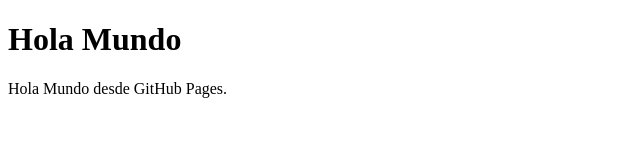
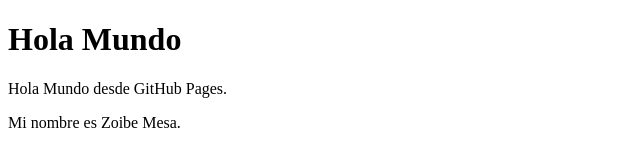
Before and after one commit to zoibe/hola-mundo-web, a plain HTML site: page index.html in a window 1280 px wide. Shown: the whole page, without its empty margins (0-640 px from the left). Drawn offline with Linux system fonts and the light colour scheme.

Commit message:
Update index.html

```diff
--- a/index.html
+++ b/index.html
@@ -7,5 +7,6 @@
 <body>
   <h1>Hola Mundo</h1>
   <p>Hola Mundo desde GitHub Pages.</p>
+  <p>Mi nombre es Zoibe Mesa.</p>
 </body>
 </html>
```
